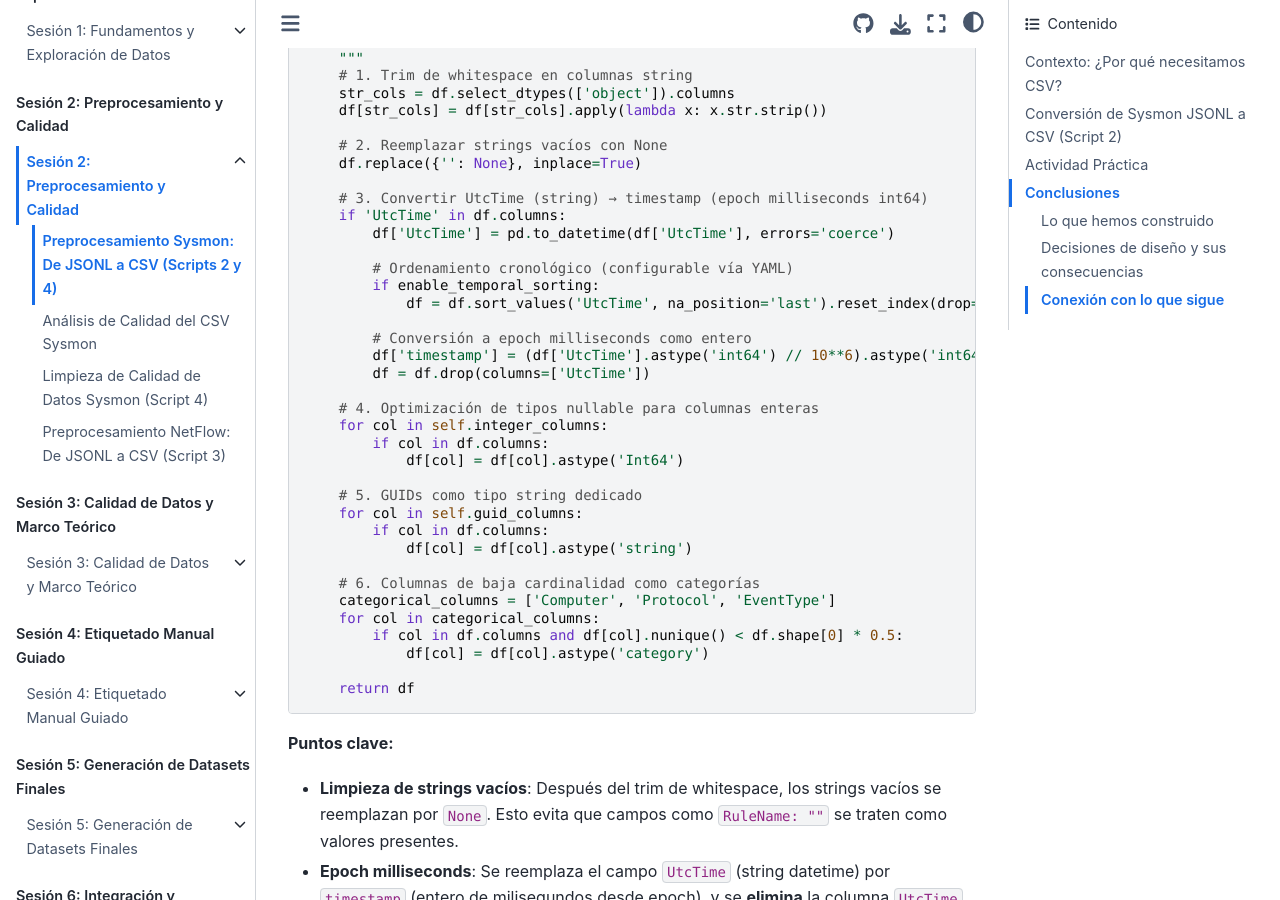
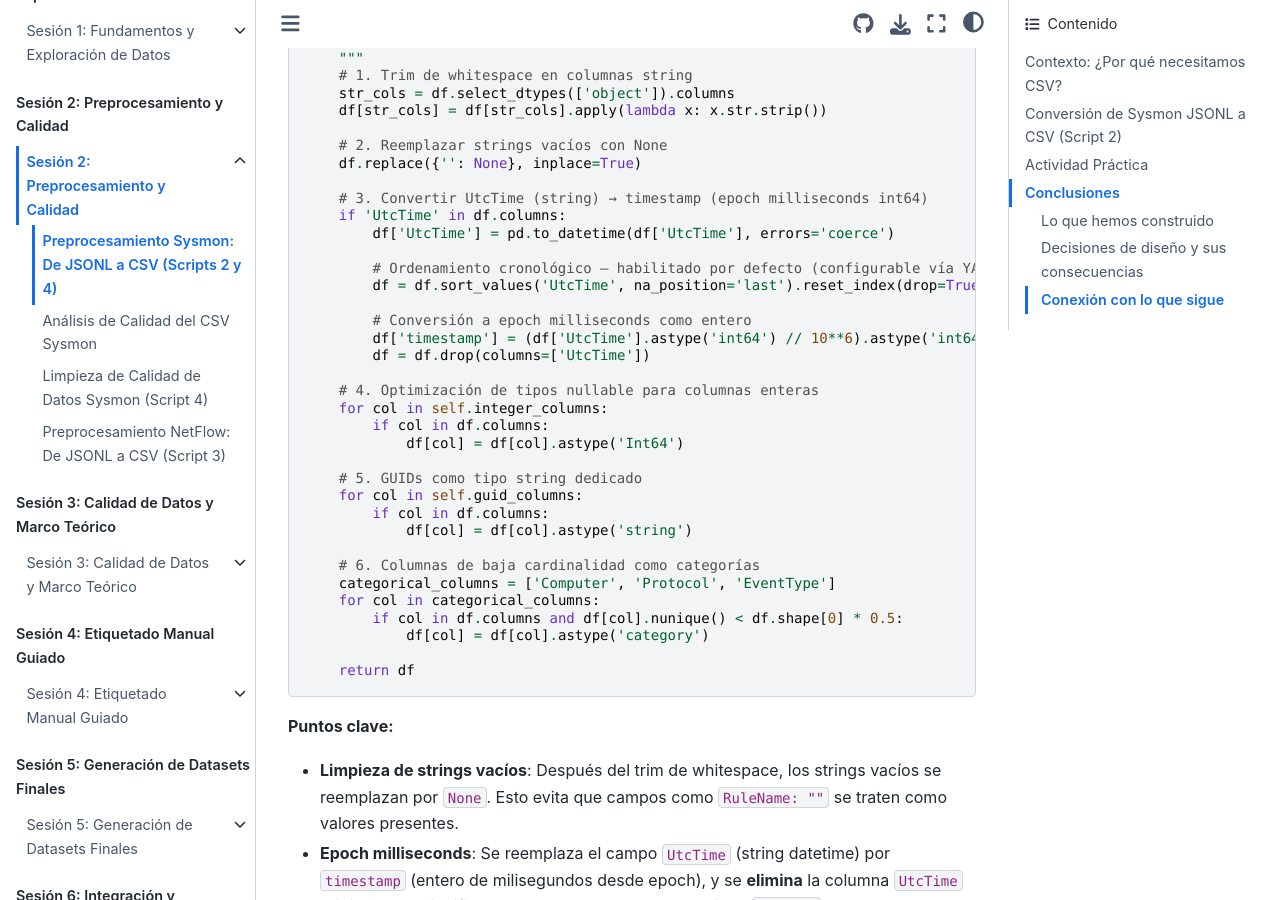
Before and after one commit to ollerenac/curso2026, a Jupyter Book: the page built from sesion-2/7-preprocesamiento-sysmon.md, in a window 1280 px wide and 900 px high, scrolled down 17336 px. Built offline with Jupyter Book 1.0.4 settings and Sphinx 7.4.7 and the Sphinx Book theme 1.1.4, drawn with Linux system fonts in a browser that asks for light colours.

Commit message:
fix(sesion-2): remove undefined enable_temporal_sorting variable in clean_dataframe — show default behavior with comment

```diff
--- a/sesion-2/7-preprocesamiento-sysmon.md
+++ b/sesion-2/7-preprocesamiento-sysmon.md
@@ -875,9 +875,8 @@ def clean_dataframe(self, df: pd.DataFrame) -> pd.DataFrame:
     if 'UtcTime' in df.columns:
         df['UtcTime'] = pd.to_datetime(df['UtcTime'], errors='coerce')
 
-        # Ordenamiento cronológico (configurable vía YAML)
-        if enable_temporal_sorting:
-            df = df.sort_values('UtcTime', na_position='last').reset_index(drop=True)
+        # Ordenamiento cronológico — habilitado por defecto (configurable vía YAML)
+        df = df.sort_values('UtcTime', na_position='last').reset_index(drop=True)
 
         # Conversión a epoch milliseconds como entero
         df['timestamp'] = (df['UtcTime'].astype('int64') // 10**6).astype('int64')
```
